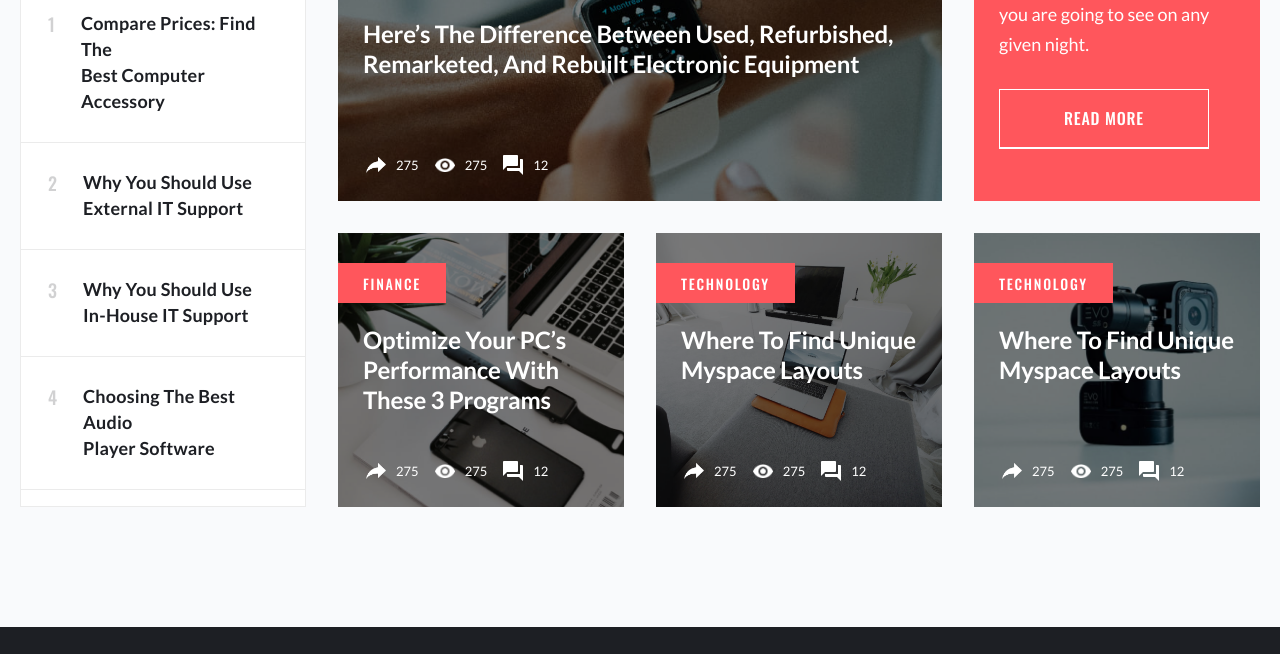
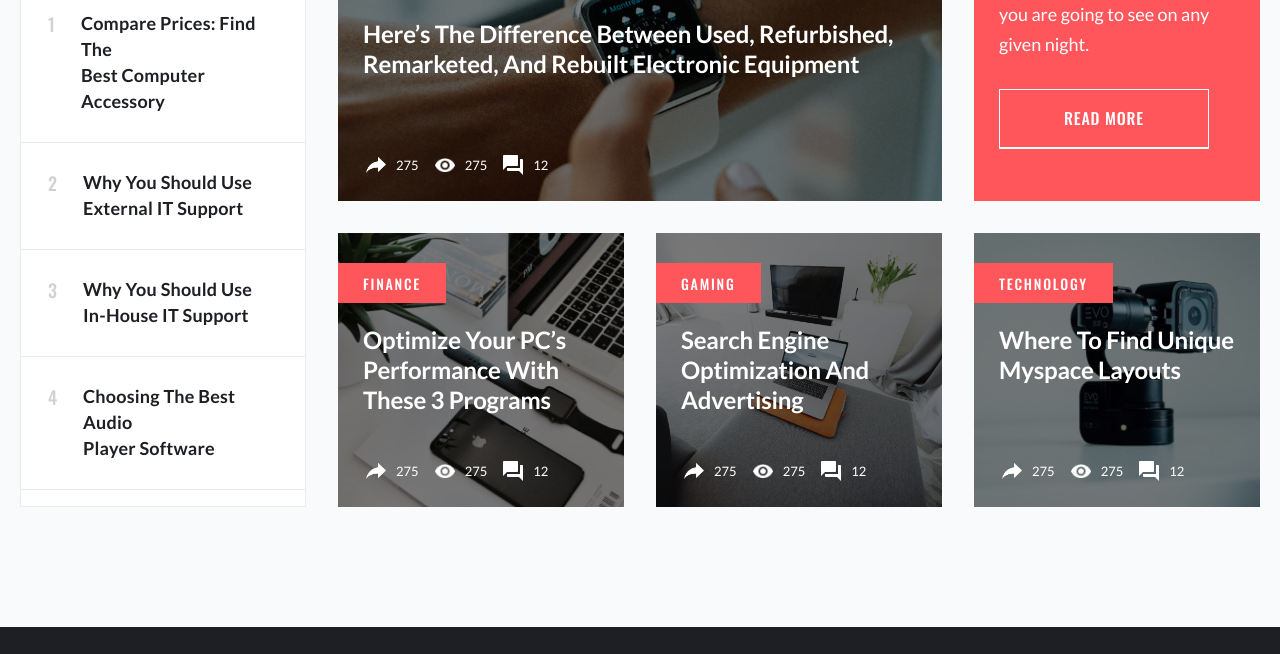
Before and after one commit to dingcohand/Deck, a plain HTML site: page index.html in a window 1280 px wide. Shown: the part 815-1469 px from the top of the page. Drawn offline with nearby package versions, Linux system fonts and the light colour scheme.

Commit message:
Markup: 텍스트 수정

```diff
--- a/index.html
+++ b/index.html
@@ -270,9 +270,9 @@
       <!-- Search -->
       <article class="search lg_only">
         <a href="#none" class="search_content article_content">
-          <span class="badge">Technology</span>
+          <span class="badge">Gaming</span>
           <h2 class="search_title article_title">
-            Where To Find Unique Myspace Layouts
+            Search Engine Optimization And Advertising
           </h2>
           <dl class="article_dl">
             <div>
```
